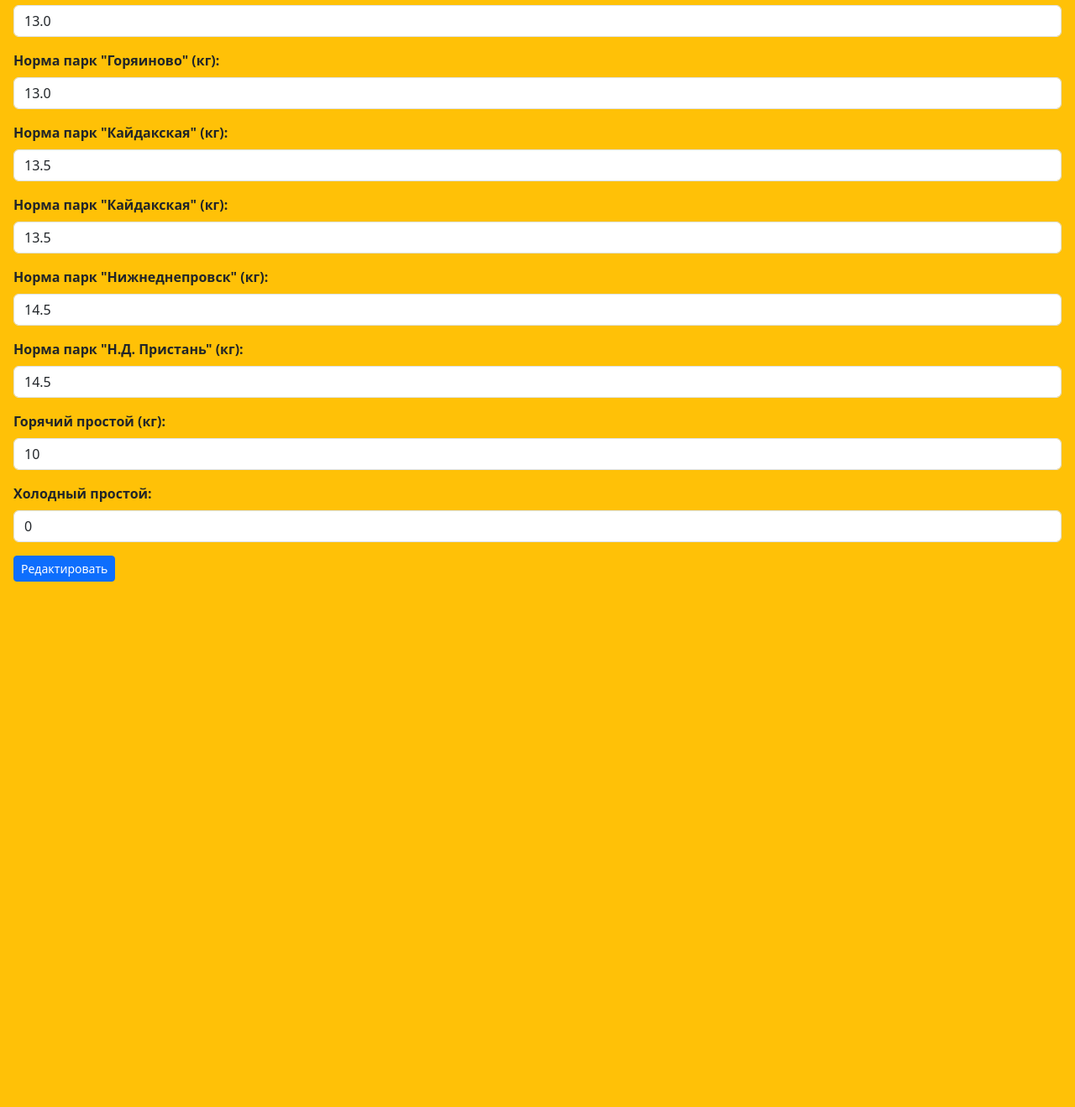
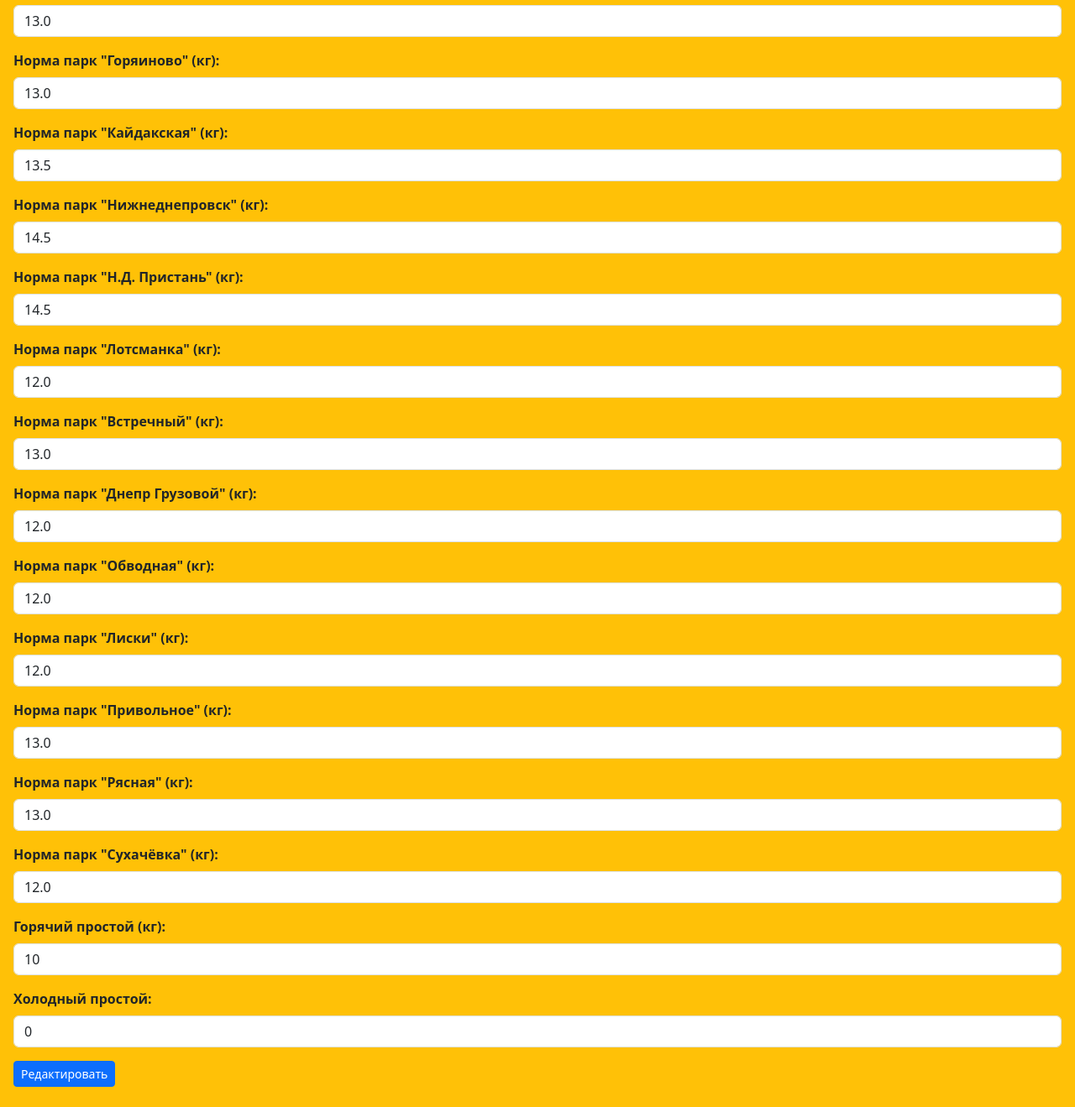
Before and after one commit to slavafortGR/work_and_fuel, a Flask app: page /settings in a window 1280 px wide. Shown: the part 1034-2353 px from the top of the page at 84% size. Before the commit the page ends 1727 px from the top, so only its background shows below. Run offline with Flask 3, Linux system fonts and the light colour scheme.

Commit message:
displayng added parks norm has been added into settings_html file

```diff
--- a/workfuel/forms.py
+++ b/workfuel/forms.py
@@ -1,5 +1,6 @@
 from flask_wtf import FlaskForm
-from wtforms import StringField, PasswordField, SubmitField, IntegerField, FloatField, DateTimeField, SelectMultipleField
+from wtforms import StringField, PasswordField, SubmitField, IntegerField, FloatField, DateTimeField, \
+    SelectMultipleField
 from wtforms.validators import DataRequired, Optional, EqualTo, Length
 
 
@@ -8,34 +9,53 @@ class LoginForm(FlaskForm):
     password = PasswordField('Password', validators=[DataRequired()])
     submit = SubmitField('Login')
 
+
 class RegistrationForm(FlaskForm):
-    first_name = StringField('First Name', validators=[Optional(), Length(min=2, max=25)], render_kw={'placeholder': 'Введите имя 2-25 символов (необязательно)'})
-    last_name = StringField('Last Name', validators=[Optional(), Length(min=2, max=25)], render_kw={'placeholder': 'Введите фамилию 2-25 символов (необязательно)'})
-    personnel_number = IntegerField('Personnel number', validators=[DataRequired()], render_kw={'placeholder': 'Введите табельный номер "XXXXX"'})
-    password = PasswordField('Password', validators=[DataRequired(message='Пароль должен быть не менее 3-х символов')], render_kw={'placeholder': 'Создайте пароль не менее 3 символов'})
-    confirm_password = PasswordField('Подтверждение пароля', validators=[DataRequired(), EqualTo('password', message='Пароли должны совпадать')])
+    first_name = StringField('First Name', validators=[Optional(), Length(min=2, max=25)],
+                             render_kw={'placeholder': 'Введите имя 2-25 символов (необязательно)'})
+    last_name = StringField('Last Name', validators=[Optional(), Length(min=2, max=25)],
+                            render_kw={'placeholder': 'Введите фамилию 2-25 символов (необязательно)'})
+    personnel_number = IntegerField('Personnel number', validators=[DataRequired()],
+                                    render_kw={'placeholder': 'Введите табельный номер "XXXXX"'})
+    password = PasswordField('Password', validators=[DataRequired(message='Пароль должен быть не менее 3-х символов')],
+                             render_kw={'placeholder': 'Создайте пароль не менее 3 символов'})
+    confirm_password = PasswordField('Подтверждение пароля', validators=[DataRequired(), EqualTo('password',
+                                                                                                 message='Пароли должны совпадать')])
     submit = SubmitField('Register')
 
 
 class DataForm(FlaskForm):
-    date = DateTimeField('Date', validators=[DataRequired()], format='%Y.%m.%d', render_kw={'placeholder': 'Введите дату в формате: гггг.мм.дд'})
-    route_number = IntegerField('Route number', validators=[DataRequired()], render_kw={'placeholder': 'Введите номер маршрута в формате: XXXXXXX'})
-    start_of_work = DateTimeField('Start work', validators=[DataRequired()], format='%H:%M', render_kw={'placeholder': 'Введите время начала смены в формате: чч:мм'})
-    end_of_work = DateTimeField('End work', validators=[DataRequired()], format='%H:%M', render_kw={'placeholder': 'Введите время окончания смены в формате: чч:мм'})
-    locomotive_number = IntegerField('Locomotive', validators=[DataRequired()], render_kw={'placeholder': 'Введите номер тепловоза (без серии т)'})
+    date = DateTimeField('Date', validators=[DataRequired()], format='%Y.%m.%d',
+                         render_kw={'placeholder': 'Введите дату в формате: гггг.мм.дд'})
+    route_number = IntegerField('Route number', validators=[DataRequired()],
+                                render_kw={'placeholder': 'Введите номер маршрута в формате: XXXXXXX'})
+    start_of_work = DateTimeField('Start work', validators=[DataRequired()], format='%H:%M',
+                                  render_kw={'placeholder': 'Введите время начала смены в формате: чч:мм'})
+    end_of_work = DateTimeField('End work', validators=[DataRequired()], format='%H:%M',
+                                render_kw={'placeholder': 'Введите время окончания смены в формате: чч:мм'})
+    locomotive_number = IntegerField('Locomotive', validators=[DataRequired()],
+                                     render_kw={'placeholder': 'Введите номер тепловоза (без серии т)'})
     activities = SelectMultipleField('Выберите рабочие парки', choices=[
         (1, 'Парк "Л"'), (2, 'Парк "Г"'), (3, 'Парк "Е"'), (4, 'Парк "З"'),
         (5, 'Парк "Втормет"'), (6, 'Парк "Нижний"'), (7, 'Парк "ВЧД-3"'),
         (8, 'Парк "ТЧ-1"'), (9, 'Парк "ТЧ-8"'), (10, 'Парк "Днепр Главный"'),
         (11, 'Парк "Горветка"'), (12, 'Парк "Диёвка"'), (13, 'Парк "Горяиново"'),
         (14, 'Парк "Кайдакская"'), (15, 'Парк "Нижнеднепровск"'), (16, 'Парк "Н.Д.Пристань"'),
-        (17, 'Горячий прстой'), (18, 'Холодный простой')
+        (17, 'Парк "Лотсманка"'), (18, 'Парк "Встречный"'), (19, 'Парк "Днепр Грузовой"'),
+        (20, 'Парк "Обводная"'), (21, 'Парк "Лиски"'), (22, 'Парк "Привольное"'),
+        (23, 'Парк "Рясная"'), (24, 'Парк "Сухачёвка"'), (25, 'Горячий прстой'),
+        (26, 'Холодный простой')
     ], coerce=int)
-    work_hours = StringField('Отработанное время (ввод через пробел)', validators=[DataRequired()], render_kw={'placeholder': 'Формат ввода чч:мм'})
-    beginning_fuel_liters = IntegerField('Beginning Fuel Liters', validators=[DataRequired()], render_kw={'placeholder': 'Введите объём дизельного топлива в литрах'})
-    end_fuel_litres = FloatField('End Fuel Litres', validators=[DataRequired()], render_kw={'placeholder': 'Введите объём дизельного топлива в литрах'})
-    specific_weight = FloatField('Specific Weight', validators=[DataRequired()], render_kw={'placeholder': 'Введите переводной коэффициент в формате: 0.XXX или 0.ХХХХ'})
-    add_fuel = IntegerField('Add Fuel', validators=[Optional()], render_kw={'placeholder': 'Введите количество топлива в литрах (при экипировке)'})
+    work_hours = StringField('Отработанное время (ввод через пробел)', validators=[DataRequired()],
+                             render_kw={'placeholder': 'Формат ввода чч:мм'})
+    beginning_fuel_liters = IntegerField('Beginning Fuel Liters', validators=[DataRequired()],
+                                         render_kw={'placeholder': 'Введите объём дизельного топлива в литрах'})
+    end_fuel_litres = FloatField('End Fuel Litres', validators=[DataRequired()],
+                                 render_kw={'placeholder': 'Введите объём дизельного топлива в литрах'})
+    specific_weight = FloatField('Specific Weight', validators=[DataRequired()], render_kw={
+        'placeholder': 'Введите переводной коэффициент в формате: 0.XXX или 0.ХХХХ'})
+    add_fuel = IntegerField('Add Fuel', validators=[Optional()],
+                            render_kw={'placeholder': 'Введите количество топлива в литрах (при экипировке)'})
     submit = SubmitField('Create')
 
 
@@ -52,10 +72,18 @@ class SettingsForm(FlaskForm):
     park_dnepr_norm = FloatField('Park Dnepr norm', validators=[DataRequired()])
     park_gorvetka_norm = FloatField('Park Gorvetka norm', validators=[DataRequired()])
     park_diyovka_norm = FloatField('Park Diyovka norm', validators=[DataRequired()])
-    park_goryainovo_norm = FloatField('Park Goryainovo norm', validators=[DataRequired()])
+    park_gorainovo_norm = FloatField('Park Goryainovo norm', validators=[DataRequired()])
     park_kaidakskaya_norm = FloatField('Park Kaidakskaya norm', validators=[DataRequired()])
     park_nizhnedneprovsk_norm = FloatField('Park Nizhnedneprovsk norm', validators=[DataRequired()])
     park_pristan_norm = FloatField('Park Pristan norm', validators=[DataRequired()])
+    park_lotsmanka_norm = FloatField('Park Lotsmanka norm', validators=[DataRequired()])
+    park_vstrechnyy_norm = FloatField('Park Vstrechnyy norm', validators=[DataRequired()])
+    park_dn_gruzovoy_norm = FloatField('Park Dn Gruzovoy norm', validators=[DataRequired()])
+    park_obvodnaya_norm = FloatField('Park Obvodnaya norm', validators=[DataRequired()])
+    park_lisky_norm = FloatField('Park Lisky norm', validators=[DataRequired()])
+    park_privolnoe_norm = FloatField('Park Privolnoe norm', validators=[DataRequired()])
+    park_rasnaya_norm = FloatField('Park Rasnaya norm', validators=[DataRequired()])
+    park_suhachovka_norm = FloatField('Park Suhacovka norm', validators=[DataRequired()])
     hot_state = IntegerField('Hot state', validators=[DataRequired()])
     cool_state = IntegerField('Cool state', validators=[DataRequired()])
     submit = SubmitField('Edit')
--- a/workfuel/routes.py
+++ b/workfuel/routes.py
@@ -4,7 +4,7 @@ from flask import render_template, redirect, request, url_for, flash, session
 from workfuel import app, db
 from workfuel.forms import LoginForm, RegistrationForm, DataForm, SettingsForm
 from workfuel.logger import logger
-from workfuel.models import User, WorkTime, Locomotive, Fuel, Settings
+from workfuel.models import User, WorkTime, Locomotive, Fuel, Settings, SettingsTrack
 from workfuel.utils import get_monthly_work_time, existing_work_time
 from workfuel.helpers import validate_settings_form, validate_create_work_form, validate_register_form, \
     validate_data_form, convert_to_decimal_hours, validate_work_time, get_park_norms
@@ -189,7 +189,10 @@ def create_work_form_post():
         (8, 'Парк "ТЧ-1"'), (9, 'Парк "ТЧ-8"'), (10, 'Парк "Днепр Главный"'),
         (11, 'Парк "Горветка"'), (12, 'Парк "Диёвка"'), (13, 'Парк "Горяиново"'),
         (14, 'Парк "Кайдакская"'), (15, 'Парк "Нижнеднепровск"'), (16, 'Парк "Н.Д. Пристань"'),
-        (17, 'Горячий простой'), (18, 'Холодный простой')
+        (17, 'Парк "Лотсманка"'), (18, 'Парк "Встречный"'), (19, 'Парк "Днепр Грузовой"'),
+        (20, 'Парк "Обводная"'), (21, 'Парк "Лиски"'), (22, 'Парк "Парк "Привольное"'),
+        (23, 'Парк "Рясная"'), (24, 'Парк "Сухачёвка"'), (25, 'Горячий простой'),
+        (26, 'Холодный простой')
     ]
 
     date_str = request.form.get('date', '').strip()
@@ -254,11 +257,11 @@ def create_work_form_post():
             norm = 0
 
             for activity, hours in zip(park_ids, work_hours):
-                if 1 <= activity <= 16:
+                if 1 <= activity <= 24:
                     norm += park_norms.get(activity, 0) * hours
-                elif activity == 17:
+                elif activity == 25:
                     norm += settings.hot_state * hours
-                elif activity == 18:
+                elif activity == 26:
                     norm += settings.cool_state * hours
 
             new_work_time = WorkTime(
@@ -336,8 +339,12 @@ def post_settings():
                 settings_params.park_vchd_3_norm, settings_params.park_tch_1_norm,
                 settings_params.park_tch_8_norm, settings_params.park_dnepr_norm,
                 settings_params.park_gorvetka_norm, settings_params.park_diyovka_norm,
-                settings_params.park_goryainovo_norm, settings_params.park_kaidakskaya_norm,
+                settings_params.park_gorainovo_norm, settings_params.park_kaidakskaya_norm,
                 settings_params.park_nizhnedneprovsk_norm, settings_params.park_pristan_norm,
+                settings_params.park_lotsmanka_norm, settings_params.park_vstrechnyy_norm,
+                settings_params.park_dn_gruzovoy_norm, settings_params.park_obvodnaya_norm,
+                settings_params.park_lisky_norm, settings_params.park_privolnoe_norm,
+                settings_params.park_rasnaya_norm, settings_params.park_suhachovka_norm,
                 settings_params.hot_state, settings_params.cool_state
         ):
             return render_template('settings.html', settings_form=settings_form)
--- a/workfuel/templates/settings.html
+++ b/workfuel/templates/settings.html
@@ -91,15 +91,8 @@
         </div>
         <div class="mb-3">
             <label class="form-label"><strong>Норма парк "Горяиново" (кг): </strong></label>
-                {{ settings_form.park_goryainovo_norm(type="number", class="form-control", step="any") }}
-                {% for error in settings_form.park_goryainovo_norm.errors %}
-                    <span class="text-danger">{{ error }}</span>
-                {% endfor %}
-            </div>
-            <div class="mb-3">
-                <label class="form-label"><strong>Норма парк "Кайдакская" (кг): </strong></label>
-                {{ settings_form.park_kaidakskaya_norm(type="number", class="form-control", step="any") }}
-                {% for error in settings_form.park_kaidakskaya_norm.errors %}
+            {{ settings_form.park_gorainovo_norm(type="number", class="form-control", step="any") }}
+            {% for error in settings_form.park_gorainovo_norm.errors %}
             <span class="text-danger">{{ error }}</span>
             {% endfor %}
         </div>
@@ -125,6 +118,62 @@
             {% endfor %}
         </div>
         <div class="mb-3">
+            <label class="form-label"><strong>Норма парк "Лотсманка" (кг): </strong></label>
+            {{ settings_form.park_lotsmanka_norm(type="number", class="form-control", step="any") }}
+            {% for error in settings_form.park_lotsmanka_norm.errors %}
+            <span class="text-danger">{{ error }}</span>
+            {% endfor %}
+        </div>
+        <div class="mb-3">
+            <label class="form-label"><strong>Норма парк "Встречный" (кг): </strong></label>
+            {{ settings_form.park_vstrechnyy_norm(type="number", class="form-control", step="any") }}
+            {% for error in settings_form.park_vstrechnyy_norm.errors %}
+            <span class="text-danger">{{ error }}</span>
+            {% endfor %}
+        </div>
+        <div class="mb-3">
+            <label class="form-label"><strong>Норма парк "Днепр Грузовой" (кг): </strong></label>
+            {{ settings_form.park_dn_gruzovoy_norm(type="number", class="form-control", step="any") }}
+            {% for error in settings_form.park_dn_gruzovoy_norm.errors %}
+            <span class="text-danger">{{ error }}</span>
+            {% endfor %}
+        </div>
+        <div class="mb-3">
+            <label class="form-label"><strong>Норма парк "Обводная" (кг): </strong></label>
+            {{ settings_form.park_obvodnaya_norm(type="number", class="form-control", step="any") }}
+            {% for error in settings_form.park_obvodnaya_norm.errors %}
+            <span class="text-danger">{{ error }}</span>
+            {% endfor %}
+        </div>
+        <div class="mb-3">
+            <label class="form-label"><strong>Норма парк "Лиски" (кг): </strong></label>
+            {{ settings_form.park_lisky_norm(type="number", class="form-control", step="any") }}
+            {% for error in settings_form.park_lisky_norm.errors %}
+            <span class="text-danger">{{ error }}</span>
+            {% endfor %}
+        </div>
+        <div class="mb-3">
+            <label class="form-label"><strong>Норма парк "Привольное" (кг): </strong></label>
+            {{ settings_form.park_privolnoe_norm(type="number", class="form-control", step="any") }}
+            {% for error in settings_form.park_privolnoe_norm.errors %}
+            <span class="text-danger">{{ error }}</span>
+            {% endfor %}
+        </div>
+        <div class="mb-3">
+            <label class="form-label"><strong>Норма парк "Рясная" (кг): </strong></label>
+            {{ settings_form.park_rasnaya_norm(type="number", class="form-control", step="any") }}
+            {% for error in settings_form.park_rasnaya_norm.errors %}
+            <span class="text-danger">{{ error }}</span>
+            {% endfor %}
+        </div>
+        <div class="mb-3">
+            <label class="form-label"><strong>Норма парк "Сухачёвка" (кг): </strong></label>
+            {{ settings_form.park_suhachovka_norm(type="number", class="form-control", step="any") }}
+            {% for error in settings_form.park_suhachovka_norm.errors %}
+            <span class="text-danger">{{ error }}</span>
+            {% endfor %}
+        </div>
+        <div class="mb-3">
             <label class="form-label"><strong>Горячий простой (кг): </strong></label>
             {{ settings_form.hot_state(type="number", class="form-control") }}
             {% for error in settings_form.hot_state.errors %}
```
Also changed, not shown: workfuel/helpers.py (+61 -11 lines), workfuel/models.py (+51 -10 lines). Lines whose indentation alone changed are shown as unchanged.
